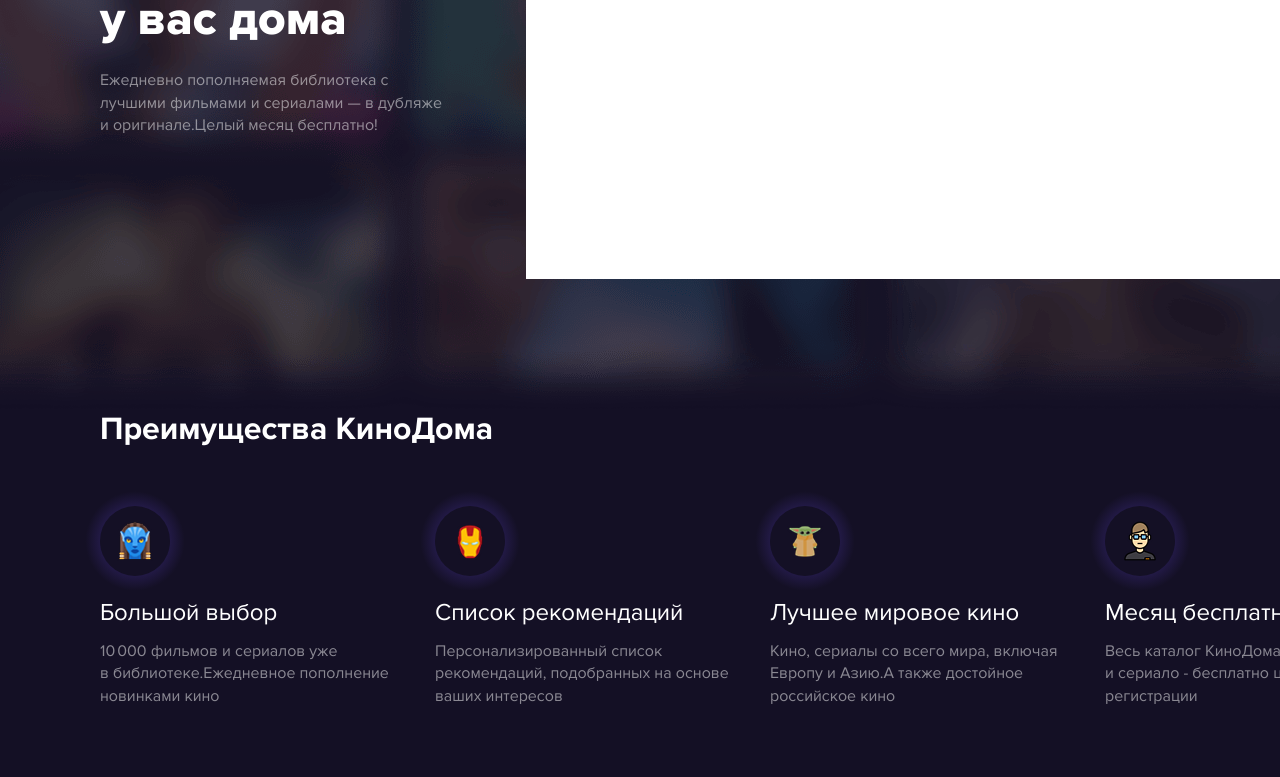
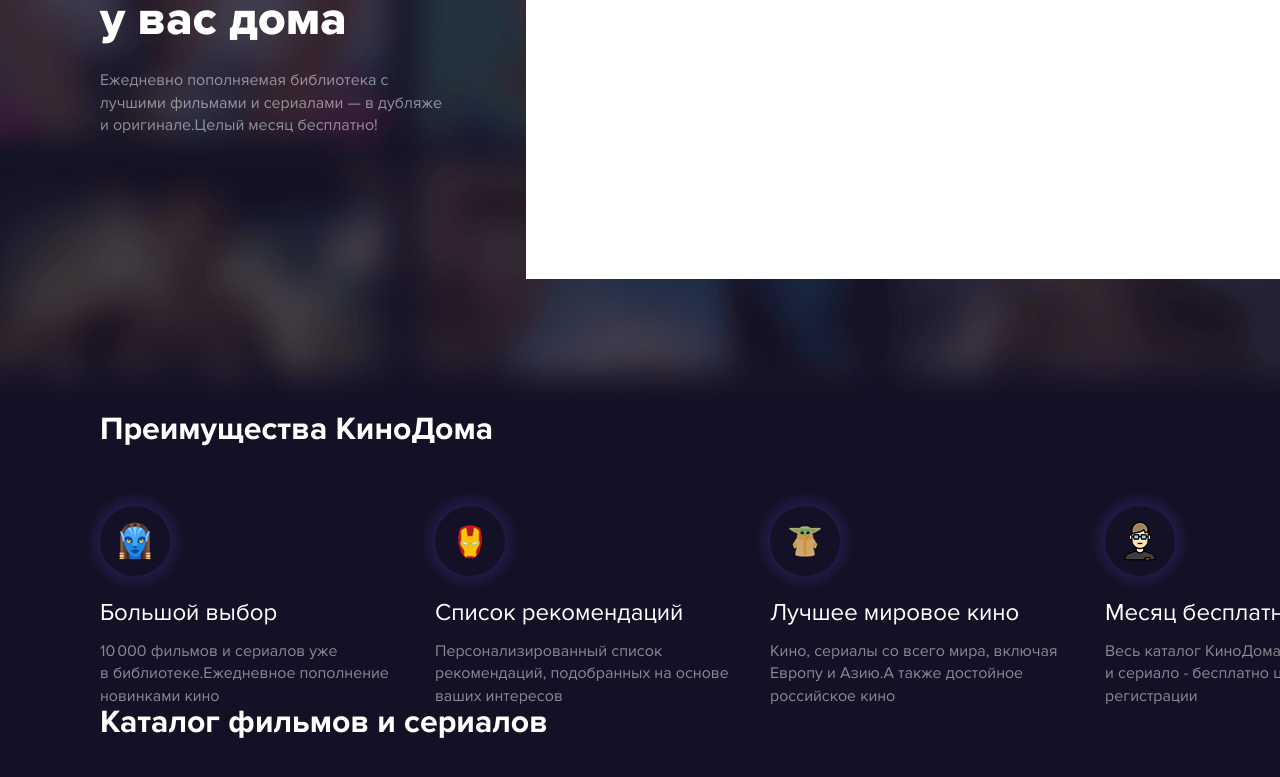
Before and after one commit to olegshtein/kinodom, a React (Vite) app: page / in a window 1280 px wide. Shown: the part 471-1248 px from the top of the page. Before the commit the page ends 1178 px from the top, so only its background shows below. Built offline with nearby package versions, Linux system fonts and the light colour scheme.

Commit message:
feat: add CatalogSection component

```diff
--- a/src/App.tsx
+++ b/src/App.tsx
@@ -1,7 +1,8 @@
 import { Header } from './components/Header/Header'
 import { Hero } from './components/Hero/Hero'
 import { AdvantagesSection } from './components/AdvantagesSection/AdvantagesSection'
-import { advantagesSectionContent } from './config/advantagesSection.ts'
+import { CatalogSection } from '@/components/CatalogSection/CatalogSection'
+import { advantagesSectionContent } from './config/advantagesSection'
 import './styles'
 
 function App() {
@@ -10,6 +11,7 @@
       <Header />
       <Hero />
       <AdvantagesSection {...advantagesSectionContent} />
+      <CatalogSection />
     </>
   )
 }
--- /dev/null
+++ b/src/components/Catalog/Catalog.tsx
@@ -0,0 +1,7 @@
+import styles from './Catalog.module.css'
+
+export const Catalog = () => {
+  return (
+    <div className={styles.catalog}></div>
+  )
+}
--- /dev/null
+++ b/src/components/CatalogSection/CatalogSection.module.css
@@ -0,0 +1,3 @@
+.heading {
+  margin-bottom: 60px;
+}
--- /dev/null
+++ b/src/components/CatalogSection/CatalogSection.tsx
@@ -0,0 +1,21 @@
+import { Container } from '@/components/Container/Container'
+import { Heading } from '@/components/Heading/Heading'
+import { Catalog } from '@/components/Catalog/Catalog'
+import styles from './CatalogSection.module.css'
+
+export const CatalogSection = () => {
+  return (
+    <section className={styles.catalogSection}>
+      <Container>
+        <div className={styles.heading}>
+          <Heading as='h2' variant='xl'>
+            Каталог фильмов и сериалов
+          </Heading>
+        </div>
+        <div className={styles.catalog}>
+          <Catalog />
+        </div>
+      </Container>
+    </section>
+  )
+}
```
Also changed, not shown: src/components/Catalog/Catalog.module.css (added), src/components/Catalog/Catalog.types.ts (added), src/components/CatalogSection/CatalogSection.types.ts (added).
